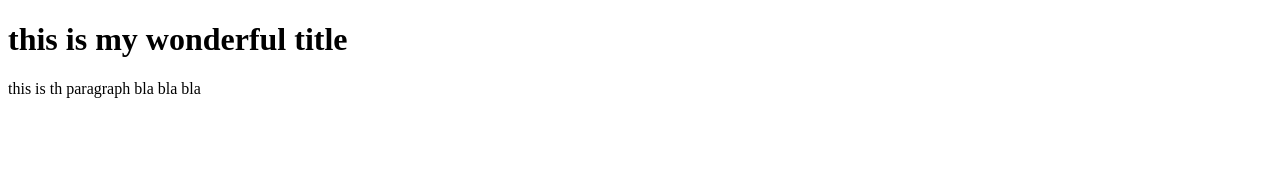
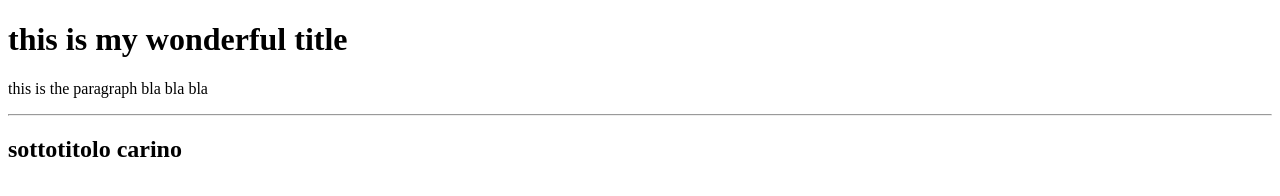
Before and after one commit to mery7484/myWebsite, a plain HTML site: page index.html in a window 1280 px wide. Drawn offline with Linux system fonts and the light colour scheme.

Commit message:
add subtitle

```diff
--- a/index.html
+++ b/index.html
@@ -7,7 +7,8 @@
 </head>
 <body>
     <h1>this is my wonderful title</h1>
-    <p>this is th paragraph bla bla bla</p>
-
+    <p>this is the paragraph bla bla bla</p>
+    <hr>
+    <h2>sottotitolo carino</h2>
 </body>
 </html>
```
